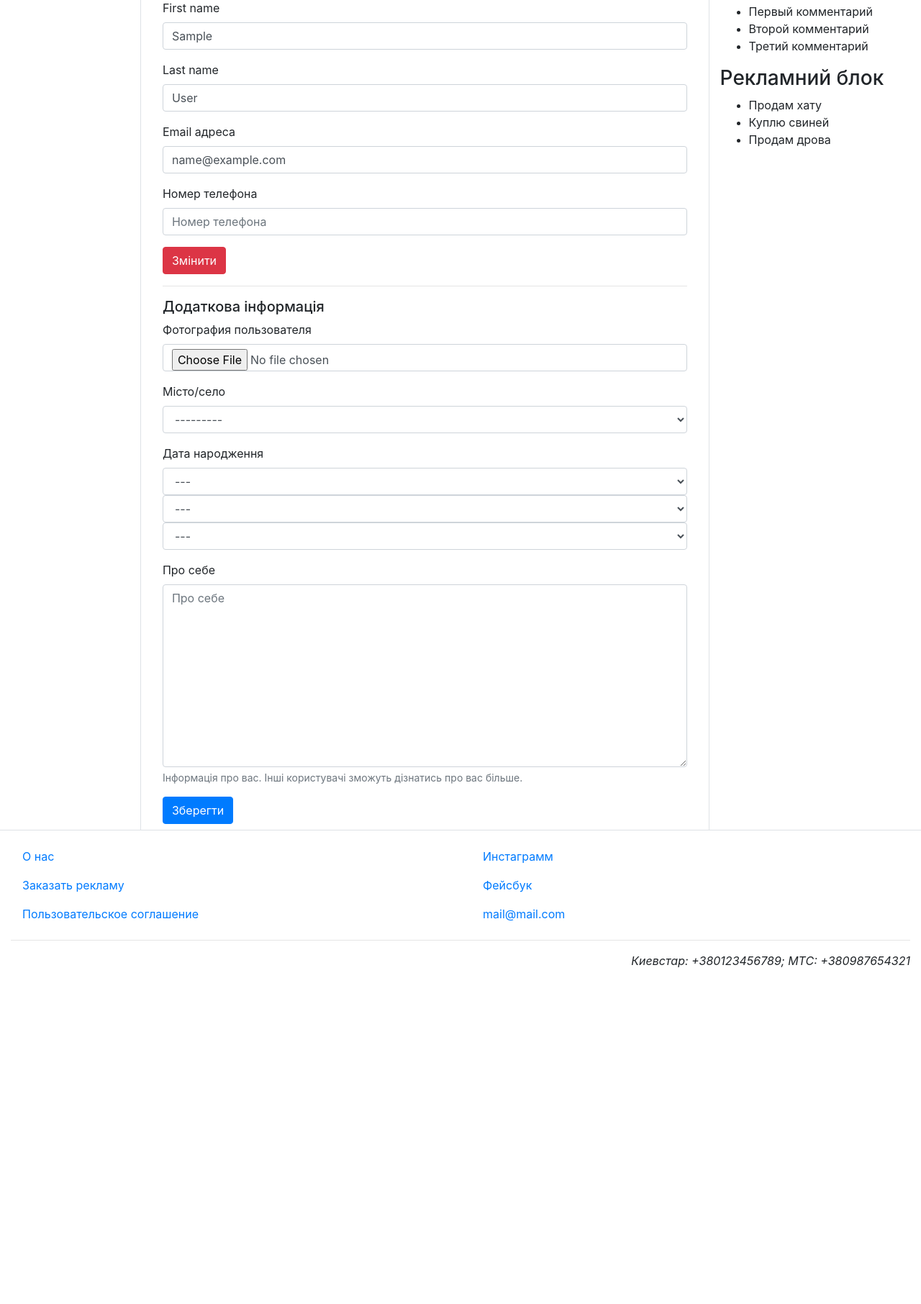
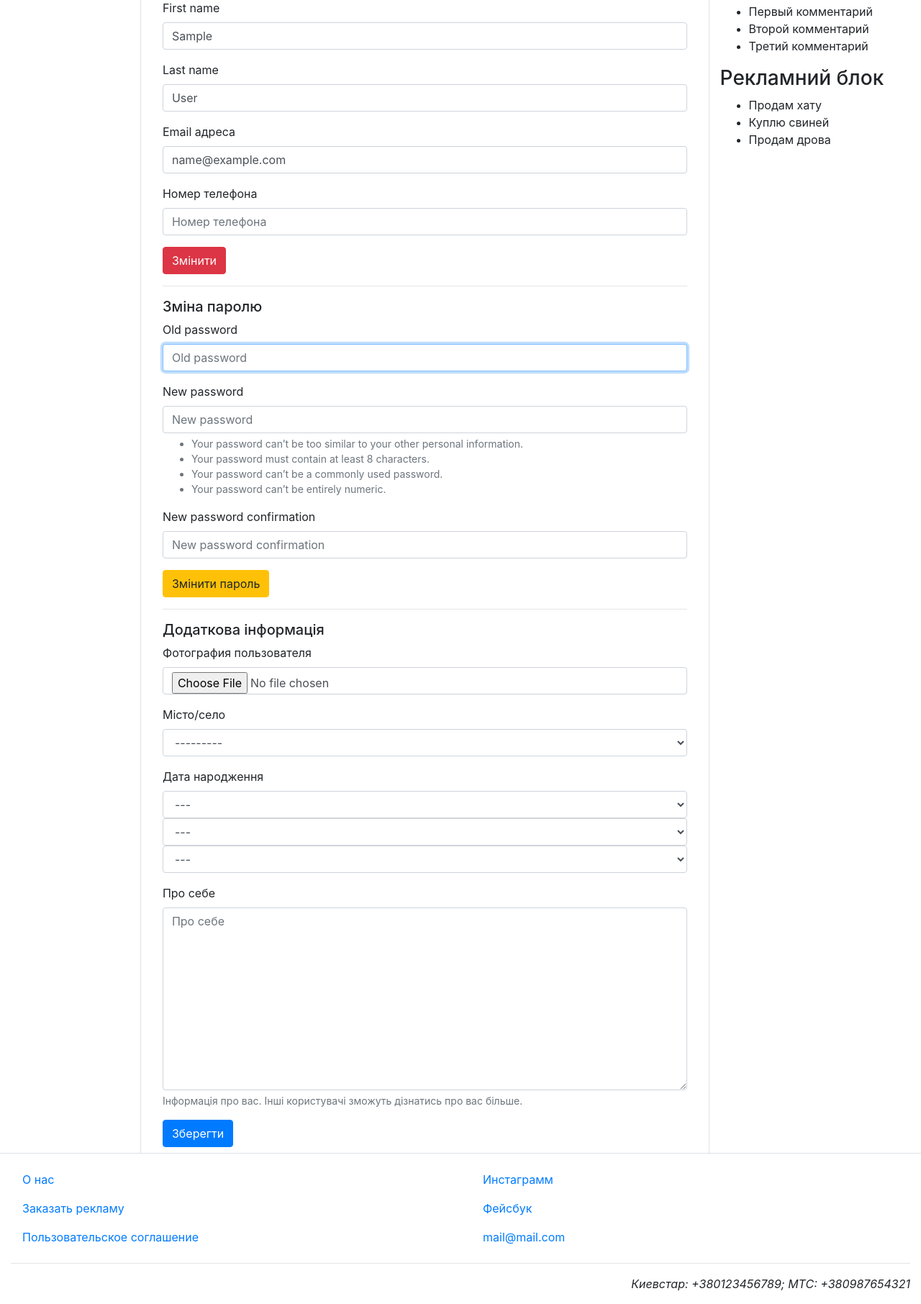
Before and after one commit to Leu-s/Forum-Django, a Django app: page /accounts/information/1/ in a window 1280 px wide. Shown: the part 560-2372 px from the top of the page at 72% size. Before the commit the page ends 1905 px from the top, so only its background shows below. Run offline with Django 3.2, Linux system fonts and the light colour scheme; the visitor is signed in with stand-in values (Sample User, id 1); data comes from the database, SQL or seed files in the repository; data that the repository does not hold is empty; some libraries are stand-ins or nearby versions.

Commit message:
Added the ability to change and recover the password. Recovery occurs after confirmation via email

```diff
--- a/MyForum/settings.py
+++ b/MyForum/settings.py
@@ -158,7 +158,7 @@ THUMBNAIL_ALIASES = {
 
 # Email settings
 EMAIL_HOST = 'smtp.gmail.com'
-EMAIL_HOST_USER = 'kramarenko98y@gmail.com'
-EMAIL_HOST_PASSWORD = '529984073Nazar'
+EMAIL_HOST_USER = 'MyLandBershad@gmail.com'
+EMAIL_HOST_PASSWORD = 'wZDf_j_s_XG0t8'
 EMAIL_PORT = 587
 EMAIL_USE_TLS = True
--- a/main/forms.py
+++ b/main/forms.py
@@ -72,25 +72,6 @@ class UserRegistrationForm(forms.ModelForm):
         )
 
 
-# class UserPersonalInformationForm(forms.ModelForm):
-#     class Meta:
-#         model = AdvancedUser
-#         fields = (
-#             'first_name',
-#             'last_name',
-#             'email',
-#             'phone_number',
-#             'village',
-#             'date_of_birth',
-#             'user_image',
-#             'about_me'
-#         )
-#
-#         widgets = {
-#             'date_of_birth': forms.SelectDateWidget(years=available_birth_years()),
-#         }
-
-
 class FirstPersonalInformationForm(forms.ModelForm):
     class Meta:
         model = AdvancedUser
@@ -103,7 +84,6 @@ class FirstPersonalInformationForm(forms.ModelForm):
 
 
 class SecondPersonalInformationForm(forms.ModelForm):
-
     def add_error(self, field, error):
         if field is not None:
             print(f'Error on field {field}: {error}')
@@ -123,3 +103,7 @@ class SecondPersonalInformationForm(forms.ModelForm):
         widgets = {
             'date_of_birth': forms.SelectDateWidget(years=available_birth_years()),
         }
+
+
+class EnterOldPasswordForm(forms.Form):
+    old_email = forms.EmailField(label='Ваш електронний адрес', max_length=150, required=False)
--- a/main/templates/account/login.html
+++ b/main/templates/account/login.html
@@ -15,6 +15,7 @@
                 <input type="hidden" name="next" value="{% url 'main:main_page' %}">
                 {% buttons submit='Увійти' %}{% endbuttons %}
             </form>
+            <p><u><a href="{% url 'main:user_forgot_his_password' %}">Відновити пароль</a></u></p>
         {% endif %}
     </div>
 {% endblock %}
--- a/main/templates/account/user_personal_information.html
+++ b/main/templates/account/user_personal_information.html
@@ -37,12 +37,21 @@
             <button type="submit" class="btn btn-danger" name="first_form">Змінити</button>
         </form>
         <hr>
-
+        <h5>Зміна паролю</h5>
+        <form method="post" enctype="multipart/form-data">
+            {% csrf_token %}
+            {% bootstrap_form password_change_form layout='horizontal' %}
+            <button type="submit" class="btn btn-warning" name="change_password">Змінити пароль</button>
+        </form>
+        <hr>
         <h5>Додаткова інформація</h5>
         <form method="post" enctype="multipart/form-data">
             {% csrf_token %}
             {% bootstrap_form second_form layout='horizontal' %}
             <button type="submit" class="btn btn-primary" name="second_form">Зберегти</button>
         </form>
+
+
+
     </div>
 {% endblock %}
--- a/main/urls.py
+++ b/main/urls.py
@@ -7,6 +7,8 @@ from .views import user_registration
 from .views import user_activation
 from .views import user_profile
 from .views import email_confirm_update_personal_information
+from .views import user_forgot_his_password
+from .views import UserResetPasswordView
 
 app_name = 'main'
 urlpatterns = [
@@ -15,6 +17,8 @@ urlpatterns = [
     path('accounts/information/<slug:slug>/', user_personal_information, name='user_personal_info'),
     path('accounts/information/change/<str:sign>/', email_confirm_update_personal_information, name='change_personal_info'),
     path('accounts/login/', UserLoginView.as_view(), name='user_login'),
+    path('accounts/login/reset-password/<str:uidb64>/<token>/', UserResetPasswordView.as_view(), name='user_password_reset'),
+    path('accounts/login/forgot-password/', user_forgot_his_password, name='user_forgot_his_password'),
     path('accounts/logout/', UserLogoutView.as_view(), name='user_logout'),
     path('accounts/profile/<slug:slug>/', user_profile, name='user_profile'),
     path('', main_page, name='main_page'),
--- a/main/views.py
+++ b/main/views.py
@@ -4,21 +4,26 @@ from django.contrib.auth.decorators import login_required
 from django.contrib.auth.mixins import LoginRequiredMixin
 from django.contrib.auth.views import LoginView
 from django.contrib.auth.views import LogoutView
+from django.contrib.auth.views import PasswordResetConfirmView
 from django.core.signing import BadSignature
 from django.shortcuts import HttpResponseRedirect
 from django.shortcuts import get_object_or_404
 from django.shortcuts import render
 from django.urls import reverse_lazy
+from django.db.models import ObjectDoesNotExist
+from django.contrib.auth.forms import PasswordChangeForm
 
 from .forms import FirstPersonalInformationForm
 from .forms import SecondPersonalInformationForm
 from .forms import UserRegistrationForm
+from .forms import EnterOldPasswordForm
 
 from .models import AdvancedUser
 from .models import ChangesInUserInformation
 
 from .utilities import send_activation_notification
 from .utilities import send_confirmation_to_update_personal_information
+from .utilities import send_request_to_change_password
 from .utilities import signer
 
 
@@ -35,49 +40,10 @@ class UserLogoutView(LoginRequiredMixin, LogoutView):
     next_page = reverse_lazy('main:main_page')
 
 
-# class user_personal_information(SuccessMessageMixin, LoginRequiredMixin, UpdateView):
-#     model = AdvancedUser
-#     template_name = 'account/user_personal_information.html'
-#     success_message = 'Ваша персональна інформація збережена'
-#     from .forms import UserPersonalInformationForm
-#     form_class = UserPersonalInformationForm
-#
-#     def get_success_url(self):
-#         user = AdvancedUser.objects.get(email=self.request.POST.get('email'))
-#         if user:
-#             return reverse_lazy('main:user_personal_info', kwargs={'slug': user.slug})
-#         else:
-#             return reverse_lazy('main:main_page')
-
 @login_required()
 def user_personal_information(request, **kwargs):
     user = get_object_or_404(AdvancedUser, username=request.user.username)
-    if request.method == 'POST':
-        if 'first_form' in request.POST:
-            form = FirstPersonalInformationForm(request.POST, instance=user)
-            if form.is_valid():
-                messages.add_message(
-                    request,
-                    level=messages.SUCCESS,
-                    message=f'На електронну адресу ({request.user.email}) відправлений лист для підтвердження.')
-                data = form.cleaned_data
-                temporary_information = ChangesInUserInformation.objects.get_or_create(
-                    user=user)
-                temporary_information[0].new_first_name = data['first_name']
-                temporary_information[0].new_last_name = data['last_name']
-                temporary_information[0].new_email = data['email']
-                temporary_information[0].new_phone_number = data['phone_number']
-                temporary_information[0].save()
-                send_confirmation_to_update_personal_information(user=user)
-
-        elif 'second_form' in request.POST:
-            form = SecondPersonalInformationForm(request.POST, request.FILES, instance=user)
-            if form.is_valid():
-                messages.add_message(
-                    request,
-                    level=messages.SUCCESS,
-                    message='Персональну інформацію було оновлено')
-                form.save()
+    template_name = 'account/user_personal_information.html'
     initial_first_form = {
         'first_name': user.first_name,
         'last_name': user.last_name,
@@ -90,16 +56,47 @@ def user_personal_information(request, **kwargs):
         'date_of_birth': user.date_of_birth,
         'about_me': user.about_me
     }
-    first_form = FirstPersonalInformationForm(initial=initial_first_form)
-    second_form = SecondPersonalInformationForm(initial=initial_second_form)
-    template_name = 'account/user_personal_information.html'
     context = {
-        'first_form': first_form,
-        'second_form': second_form,
+        'first_form': FirstPersonalInformationForm(initial=initial_first_form),
+        'second_form': SecondPersonalInformationForm(initial=initial_second_form),
+        'password_change_form': PasswordChangeForm(user=user, initial=request.POST),
     }
-    return render(request=request,
-                  template_name=template_name,
-                  context=context)
+    if request.method == 'POST':
+        if 'first_form' in request.POST:
+            form = FirstPersonalInformationForm(request.POST, instance=user)
+            if form.is_valid():
+                messages.add_message(
+                    request,
+                    level=messages.SUCCESS,
+                    message=f'На електронну адресу ({request.user.email}) відправлений лист для підтвердження.')
+                data = form.cleaned_data
+                temporary_information = ChangesInUserInformation.objects.get_or_create(user=user)[0]
+                temporary_information.new_first_name = data['first_name']
+                temporary_information.new_last_name = data['last_name']
+                temporary_information.new_email = data['email']
+                temporary_information.new_phone_number = data['phone_number']
+                temporary_information.save()
+                send_confirmation_to_update_personal_information(user=user)
+            context['first_form'] = form
+        elif 'second_form' in request.POST:
+            form = SecondPersonalInformationForm(request.POST, request.FILES, instance=user)
+            if form.is_valid():
+                messages.add_message(
+                    request,
+                    level=messages.SUCCESS,
+                    message='Персональну інформацію було оновлено')
+                form.save()
+            return HttpResponseRedirect(reverse_lazy('main:user_personal_info', kwargs={'slug': user.slug}))
+        elif 'change_password' in request.POST:
+            form = PasswordChangeForm(user=user, data=request.POST)
+            if form.is_valid():
+                messages.add_message(
+                    request,
+                    level=messages.SUCCESS,
+                    message='Ви успішно змінили свій пароль')
+                form.save()
+            context['password_change_form'] = form
+    return render(request=request, template_name=template_name, context=context)
 
 
 @login_required
@@ -121,6 +118,7 @@ def email_confirm_update_personal_information(request, sign):
         user.email = new_information.new_email
         user.phone_number = new_information.new_phone_number
         user.save()
+        new_information.delete()
         messages.add_message(
             request,
             level=messages.SUCCESS,
@@ -130,7 +128,8 @@ def email_confirm_update_personal_information(request, sign):
             request,
             level=messages.ERROR,
             message="Виникла невідома помилка. Будь-ласка, зв'яжіться з "
-                    "адміністрацією сайта для вирішення проблеми.")
+                    "адміністрацією сайта для вирішення проблеми, або"
+                    "спробуйте відправити лист підтверждення ще раз.")
     return HttpResponseRedirect(reverse_lazy('main:user_personal_info', kwargs={'slug': user.slug}))
 
 
@@ -187,6 +186,45 @@ def user_activation(request, sign):
             return HttpResponseRedirect(reverse_lazy('main:user_login'))
 
 
+def user_forgot_his_password(request):
+    if request.user.is_authenticated:
+        return reverse_lazy('main:user_profile')
+    if request.method == 'POST':
+        old_email = request.POST.get('old_email')
+        if old_email:
+            search_user = None
+            try:
+                search_user = AdvancedUser.objects.get(email__icontains=old_email)
+            except ObjectDoesNotExist:
+                messages.add_message(
+                    request=request,
+                    level=messages.ERROR,
+                    message='Користувача з такою електронною поштою не знайдено'
+                )
+                return HttpResponseRedirect(reverse_lazy('main:user_forgot_his_password'))
+            send_request_to_change_password(user=search_user)
+            messages.add_message(
+                request=request,
+                level=messages.SUCCESS,
+                message='На вашу електронну адресу був відправлений лист з інструкцією.'
+            )
+        else:
+            messages.add_message(
+                request=request,
+                level=messages.WARNING,
+                message="Обов'язково необхідно вказати свою електронну адресу."
+            )
+            return HttpResponseRedirect(reverse_lazy('main:user_forgot_his_password'))
+    template = 'account/user_forgot_password.html'
+    context = {'form': EnterOldPasswordForm}
+    return render(request, template, context)
+
+
+class UserResetPasswordView(PasswordResetConfirmView):
+    template_name = 'account/user_password_reset.html'
+    success_url = reverse_lazy('main:user_login')
+
+
 @login_required()
 def user_profile(request, slug):
     template = 'account/user_profile.html'
```
Also changed, not shown: main/templates/account/user_forgot_password.html (added, +18 -0 lines), main/templates/account/user_password_reset.html (added, +15 -0 lines), main/utilities.py (+24 -0 lines), media/1614541689.682607.png (added), media/thumbnails/1614528402.267484.png.100x100_q85_crop-smart.png (added), media/thumbnails/1614528877.812276.png.100x100_q85_crop-smart.png (added), media/thumbnails/1614528915.257504.png.100x100_q85_crop-smart.png (added), media/thumbnails/1614529257.158855.png.100x100_q85_crop-smart.png (added), media/thumbnails/1614541458.384711.png.100x100_q85_crop-smart.png (added), media/thumbnails/1614541689.682607.png.100x100_q85_crop-smart.png (added), 2 other files.
